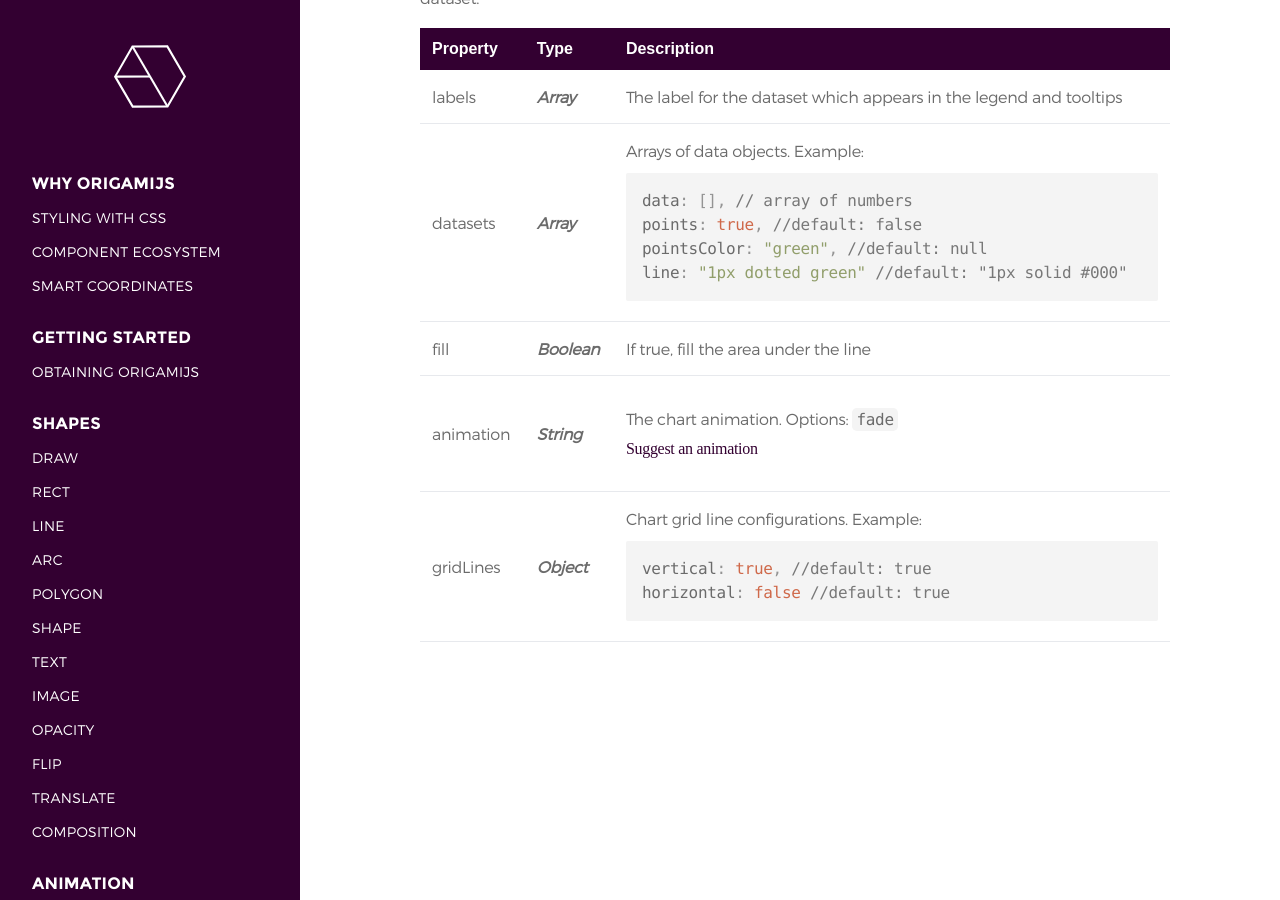
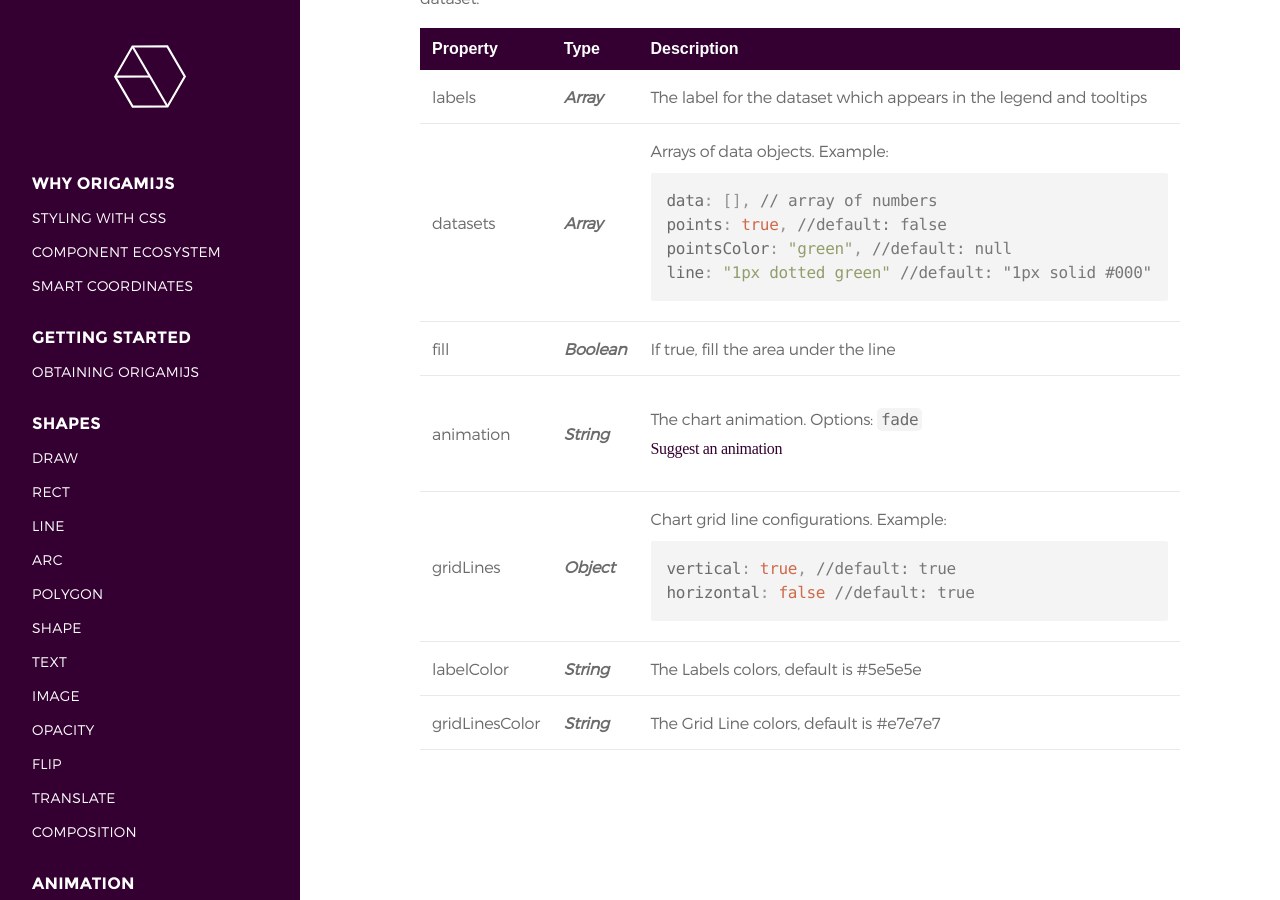
Before and after one commit to raphamorim/origamijs, a Jekyll site: the page built from _docs/5-charts.md, in a window 1280 px wide and 900 px high, scrolled down 1437 px. Built offline with Jekyll 4.4.1, drawn with Linux system fonts in a browser that asks for light colours; some web fonts are replaced.

Commit message:
update docs

```diff
--- a/_docs/5-charts.md
+++ b/_docs/5-charts.md
@@ -85,5 +85,15 @@ line: "1px dotted green" //default: "1px solid #000"</code></pre></td>
 horizontal: false //default: true</code></pre>
     </td>
   </tr>
+  <tr>
+    <td>labelColor</td>
+    <td><strong><i>String</i></strong></td>
+    <td>The Labels colors, default is #5e5e5e</td>
+  </tr>
+  <tr>
+    <td>gridLinesColor</td>
+    <td><strong><i>String</i></strong></td>
+    <td>The Grid Line colors, default is #e7e7e7</td>
+  </tr>
 </tbody>
 </table>
```
